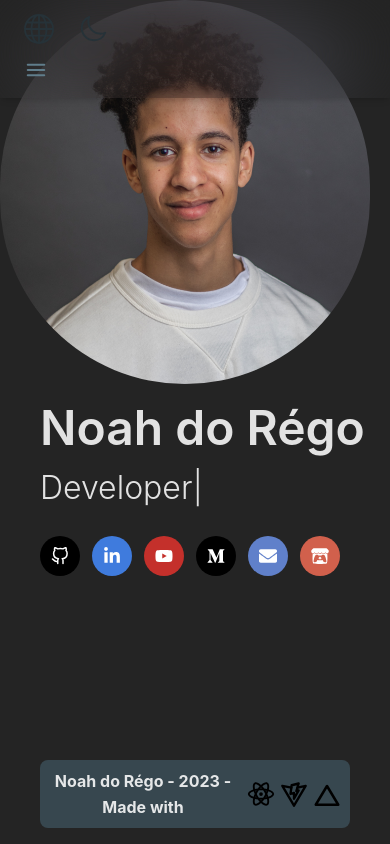
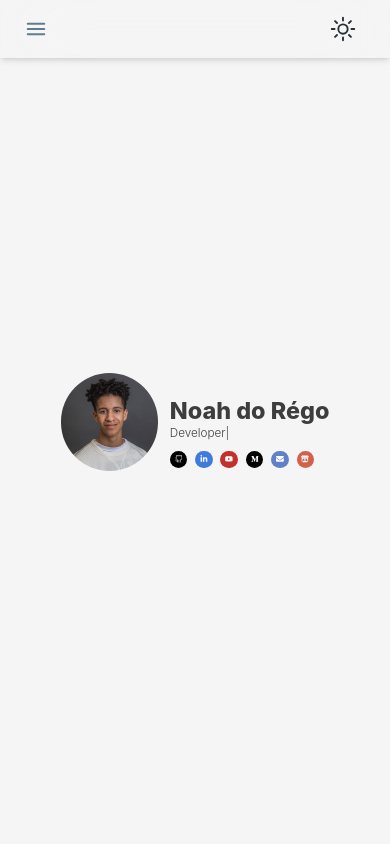
Before and after one commit to NoahdoRegoUO/personal-website, a React (Vite) app: page / in a window 390 px wide. Built offline with nearby package versions, Linux system fonts and the light colour scheme.

Commit message:
Added new responsive title section

```diff
--- a/index.html
+++ b/index.html
@@ -3,7 +3,7 @@
 
 <head>
   <meta charset="UTF-8" />
-  <link rel="icon" type="image/svg+xml" href="/vite.svg" />
+  <link rel="icon" type="image/svg+xml" href="src/assets/images/misc/favicon.png" />
   <meta name="viewport" content="width=device-width, initial-scale=1.0" />
   <title>Noah do Régo</title>
 </head>
--- a/src/App.tsx
+++ b/src/App.tsx
@@ -33,7 +33,6 @@ function App() {
             <Route path="/games" element={<GamesPage />} />
             <Route path="/recipes" element={<RecipesPage />} />
           </Routes>
-          <Footer />
         </div>
       </BrowserRouter>
     </ThemeProvider>
--- a/src/components/ContactIcons.tsx
+++ b/src/components/ContactIcons.tsx
@@ -1,4 +1,3 @@
-import { IconButton } from "@material-tailwind/react";
 import { FiGithub } from "react-icons/fi";
 import {
   FaMediumM,
@@ -10,38 +9,38 @@ import {
 
 function ContactIcons() {
   return (
-    <>
+    <div className="flex justify-between" style={{ gap: "2vw" }}>
       <a href="https://github.com/NoahdoRegoUO" target="_blank">
-        <IconButton className="rounded-full scale-[1] sm:scale-[1.3] bg-[#000000] shadow-none">
-          <FiGithub className="h-[18px] w-[18px]" />
-        </IconButton>
+        <div className="rounded-full w-[4.5vw] h-[4.5vw] bg-[#000000] flex justify-center items-center">
+          <FiGithub className="h-[2vw] w-[2vw] text-white" />
+        </div>
       </a>
       <a href="https://www.linkedin.com/in/noah-do-rego/" target="_blank">
-        <IconButton className="rounded-full scale-[1] sm:scale-[1.3] bg-[#3f7bdd] shadow-none">
-          <FaLinkedinIn className="h-[18px] w-[18px]" />
-        </IconButton>
+        <div className="rounded-full w-[4.5vw] h-[4.5vw] bg-[#3f7bdd] flex justify-center items-center">
+          <FaLinkedinIn className="h-[2vw] w-[2vw] text-white" />
+        </div>
       </a>
       <a href="https://www.youtube.com/@its_deego" target="_blank">
-        <IconButton className="rounded-full scale-[1] sm:scale-[1.3] bg-[#c4302b] shadow-none">
-          <FaYoutube className="h-[18px] w-[18px]" />
-        </IconButton>
+        <div className="rounded-full w-[4.5vw] h-[4.5vw] bg-[#c4302b] flex justify-center items-center">
+          <FaYoutube className="h-[2vw] w-[2vw] text-white" />
+        </div>
       </a>
       <a href="https://noah-dorego.medium.com/" target="_blank">
-        <IconButton className="rounded-full scale-[1] sm:scale-[1.3] bg-[#000000] shadow-none">
-          <FaMediumM className="h-[18px] w-[18px]" />
-        </IconButton>
+        <div className="rounded-full w-[4.5vw] h-[4.5vw] bg-[#000000] flex justify-center items-center">
+          <FaMediumM className="h-[2vw] w-[2vw] text-white" />
+        </div>
       </a>
       <a href="mailto:noah.dorego@gmail.com" target="_blank">
-        <IconButton className="rounded-full scale-[1] sm:scale-[1.3] bg-[#6080ca] shadow-none">
-          <FaEnvelope className="h-[18px] w-[18px]" />
-        </IconButton>
+        <div className="rounded-full w-[4.5vw] h-[4.5vw] bg-[#6080ca] flex justify-center items-center">
+          <FaEnvelope className="h-[2vw] w-[2vw] text-white" />
+        </div>
       </a>
       <a href="https://itsdeego.itch.io/" target="_blank">
-        <IconButton className="rounded-full scale-[1] sm:scale-[1.3] bg-[#d1604c] shadow-none">
-          <FaItchIo className="h-[18px] w-[18px]" />
-        </IconButton>
+        <div className="rounded-full w-[4.5vw] h-[4.5vw] bg-[#d1604c] flex justify-center items-center">
+          <FaItchIo className="h-[2vw] w-[2vw] text-white" />
+        </div>
       </a>
-    </>
+    </div>
   );
 }
 
--- a/src/components/Footer.tsx
+++ b/src/components/Footer.tsx
@@ -6,7 +6,7 @@ export default function Footer() {
   return (
     <footer className="w-full bottom-0 px-10 py-4">
       <div className="flex flex-row flex-wrap items-center justify-end">
-        <Typography className="text-center font-bold flex items-center p-2 dark:bg-blue-gray-800 dark:rounded-lg">
+        <Typography className="text-center font-light flex items-center p-2 dark:bg-blue-gray-800 dark:rounded-lg">
           Noah do Régo - 2023 - Made with
           {
             <a href="https://react.dev/" target="_blank" className="ml-2">
--- a/src/components/NavBar.tsx
+++ b/src/components/NavBar.tsx
@@ -180,16 +180,8 @@ function NavList() {
 
 export default function MainNavBar() {
   const [openNav, setOpenNav] = useState(false);
-  const [darkMode, setDarkMode] = useState(true);
+  const [darkMode, setDarkMode] = useState(false);
   const navigate = useNavigate();
-
-  useMediaQuery(
-    {
-      query: "(prefers-color-scheme: dark)",
-    },
-    undefined,
-    (isSystemDark) => setDarkMode(isSystemDark)
-  );
 
   useEffect(() => {
     window.addEventListener(
@@ -207,31 +199,9 @@ export default function MainNavBar() {
   }, [darkMode]);
 
   return (
-    <div className="fixed top-0 z-50 flex items-center justify-between">
+    <div className="fixed top-0 z-50 flex items-center justify-between w-full">
       <Navbar className="max-w-full px-4 py-2 rounded-none border-none bg-transparent">
-        <div className="text-blue-gray-900 select-none">
-          <div className="flex items-start">
-            <Typography
-              as="a"
-              href="/#"
-              variant="h6"
-              className="mr-4 cursor-pointer py-1.5 ml-2"
-              onClick={() => navigate("/")}
-            >
-              <BsGlobe className="h-[30px] w-[30px]" />
-            </Typography>
-            <Typography
-              variant="h6"
-              className="mr-4 cursor-pointer py-1.5 ml-2"
-              onClick={() => setDarkMode(!darkMode)}
-            >
-              {darkMode ? (
-                <MoonIcon className="h-[30px] w-[30px]" />
-              ) : (
-                <SunIcon className="h-[30px] w-[30px]" />
-              )}
-            </Typography>
-          </div>
+        <div className="text-blue-gray-900 select-none flex items-center justify-between">
           <div className="hidden md:block">
             <NavList />
           </div>
@@ -247,6 +217,19 @@ export default function MainNavBar() {
               <Bars3Icon className="h-6 w-6" strokeWidth={2} />
             )}
           </IconButton>
+          <div className="justify-end flex">
+            <Typography
+              variant="h6"
+              className="mr-4 cursor-pointer py-1.5 ml-2"
+              onClick={() => setDarkMode(!darkMode)}
+            >
+              {darkMode ? (
+                <MoonIcon className="h-[30px] w-[30px]" />
+              ) : (
+                <SunIcon className="h-[30px] w-[30px]" />
+              )}
+            </Typography>
+          </div>
         </div>
         <Collapse open={openNav}>
           <NavList />
--- a/src/pages/Home.tsx
+++ b/src/pages/Home.tsx
@@ -16,19 +16,31 @@ import { featuredItemsData } from "../index.ts";
 function Home() {
   return (
     <>
-      <div className="lg:flex items-center justify-center">
-        <div className="mr-5">
+      <div className="flex h-screen items-center justify-center">
+        {/* PHOTO */}
+        <div className="w-1/4 max-w-md">
           <img
-            className="h-96 w-full rounded-full object-center"
+            className="rounded-full object-center"
             src="src/assets/images/misc/headshot.JPG"
-            alt="nature image"
+            alt="headshot image"
           />
         </div>
+        {/* SPACER */}
+        <span style={{ width: "3vw" }} />
+        {/* TITLE */}
         <div className="min-w-fit max-w-fit">
-          <Typography variant="h1" className="ml-10 mt-5 text-5xl sm:text-6xl">
+          <Typography
+            variant="h1"
+            className="mt-5 font-extrabold"
+            style={{ "font-size": "6vw" }}
+          >
             Noah do Régo
           </Typography>
-          <Typography variant="lead" className="ml-10 mt-3 text-md font-light">
+          <Typography
+            variant="lead"
+            className="text-md font-light"
+            style={{ "font-size": "3vw" }}
+          >
             <TypeAnimation
               sequence={[
                 "University Student ",
@@ -44,11 +56,11 @@ function Home() {
               ]}
               wrapper="span"
               speed={50}
-              style={{ fontSize: "2em", display: "inline-block" }}
+              style={{ display: "inline-block" }}
               repeat={Infinity}
             />
           </Typography>
-          <div className="flex items-center gap-3 sm:gap-8 max-w-full justify-left ml-10 mt-6">
+          <div className="flex items-center gap-3 sm:gap-8 max-w-full justify-left mt-[2vw]">
             <ContactIcons />
           </div>
         </div>
```
Also changed, not shown: src/assets/images/misc/favicon.png (added).
